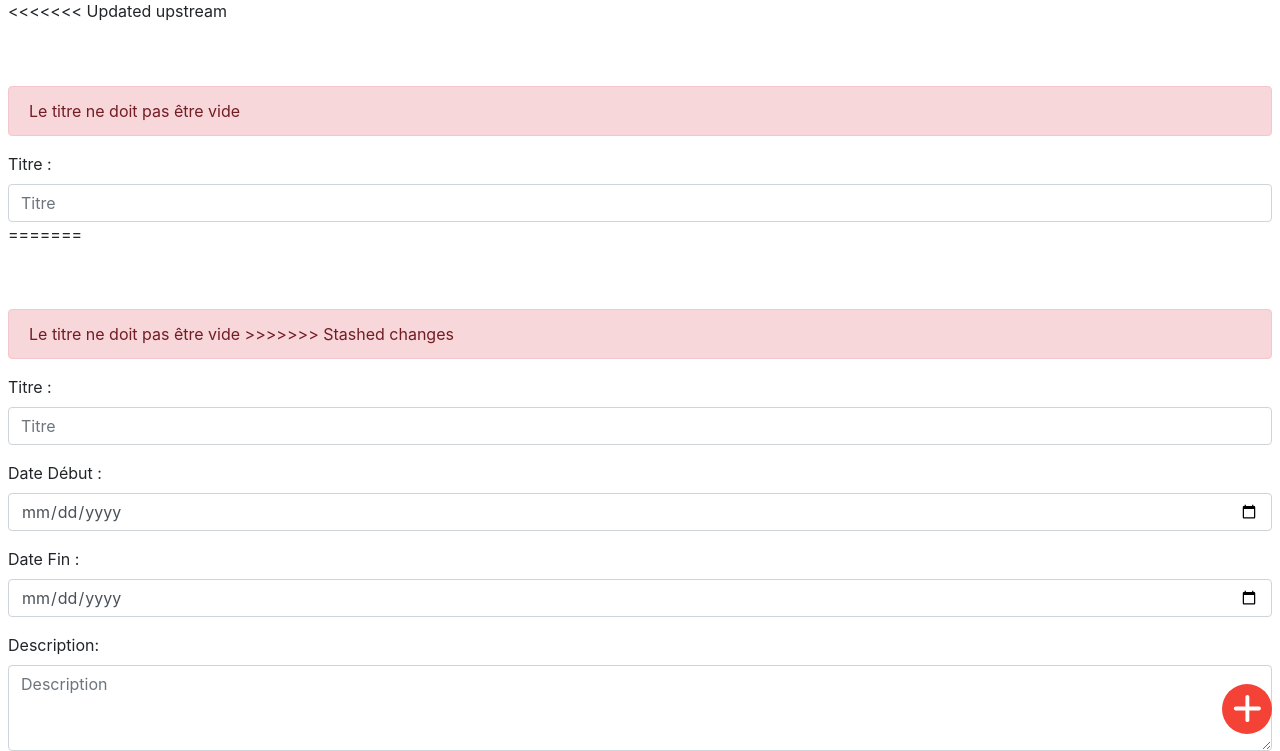
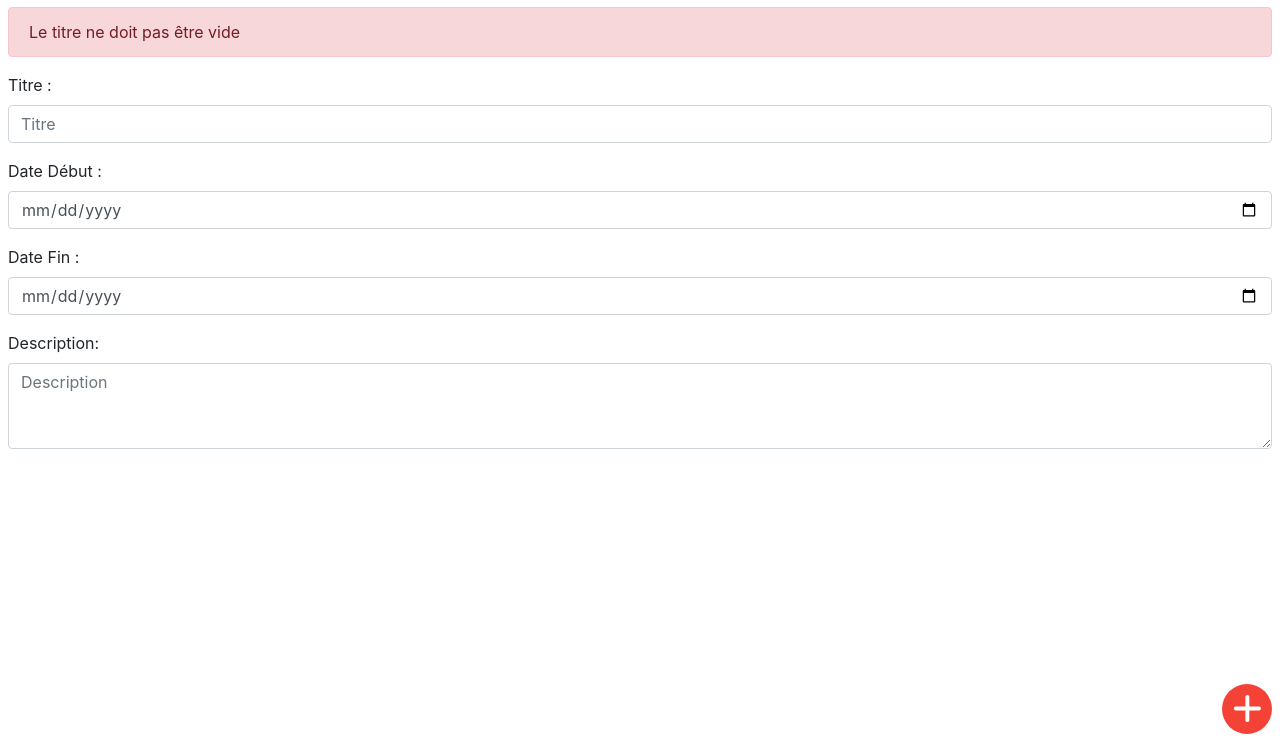
Before and after one commit to acanoenfr/agd-2018, a website: page www/addEvent.html in a window 1280 px wide. Shown: the part 58-809 px from the top of the page. Drawn offline with nearby package versions, Linux system fonts and the light colour scheme.

Commit message:
new addEvent

```diff
--- a/www/addEvent.html
+++ b/www/addEvent.html
@@ -67,15 +67,7 @@
             <div class="cardForm-dialog">
                 <div class="cardForm-content">
                     <form id="target">
-<<<<<<< Updated upstream
-                            <div id="ipAlertTitle" class="alert alert-danger" role="alert">Le titre ne doit pas être vide
-                                </div>
-                            <div id="ipTittle-group" class="form-group">
-                                <label for="ipTitle">Titre : </label>
-                                <input type="text" class="form-control" id="ipTitle" placeholder="Titre">
-=======
                         <div id="ipAlertTitle" class="alert alert-danger hide" role="alert">Le titre ne doit pas être vide
->>>>>>> Stashed changes
                             </div>
                         <div id="ipTittle-group" class="form-group">
                             <label for="ipTitle">Titre : </label>
```
